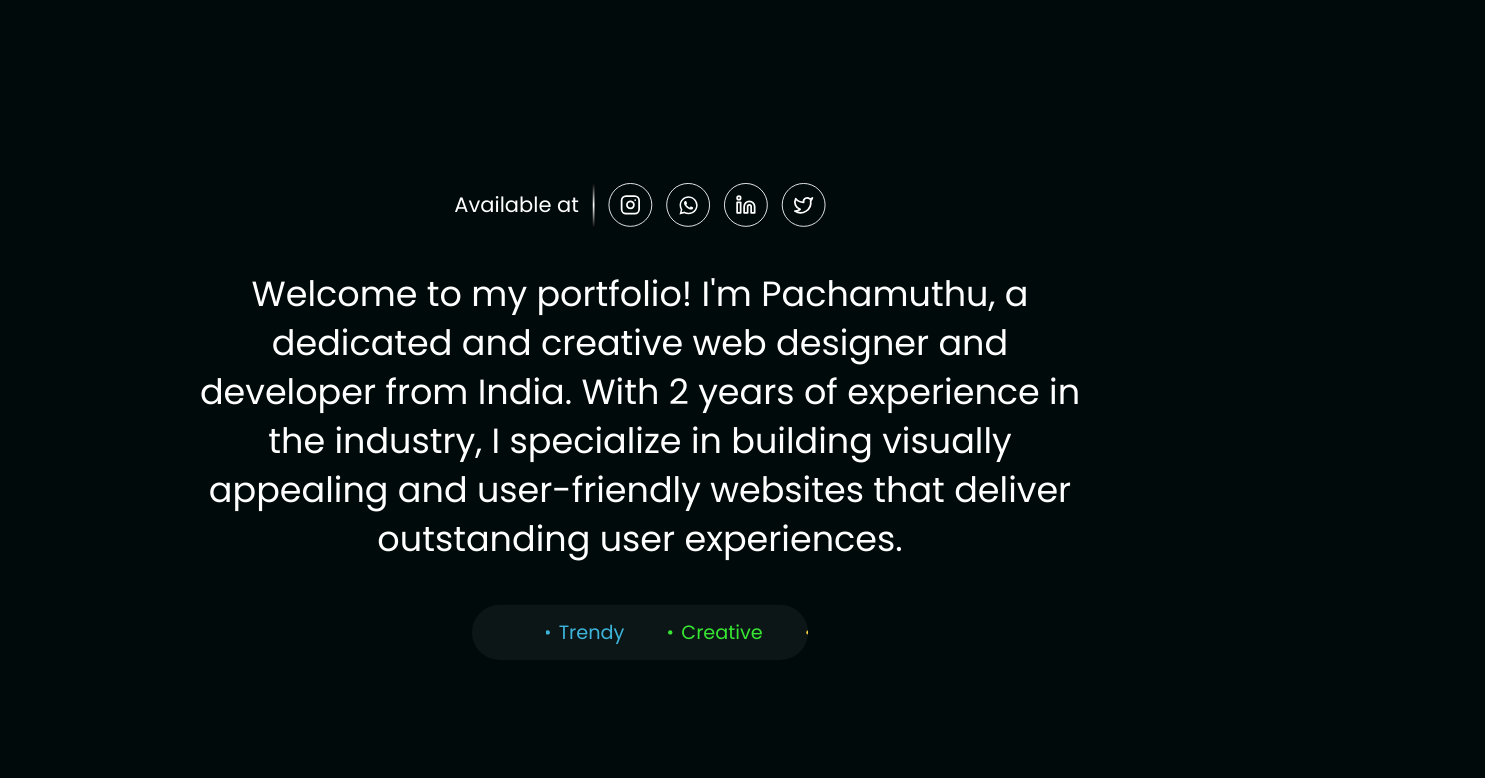
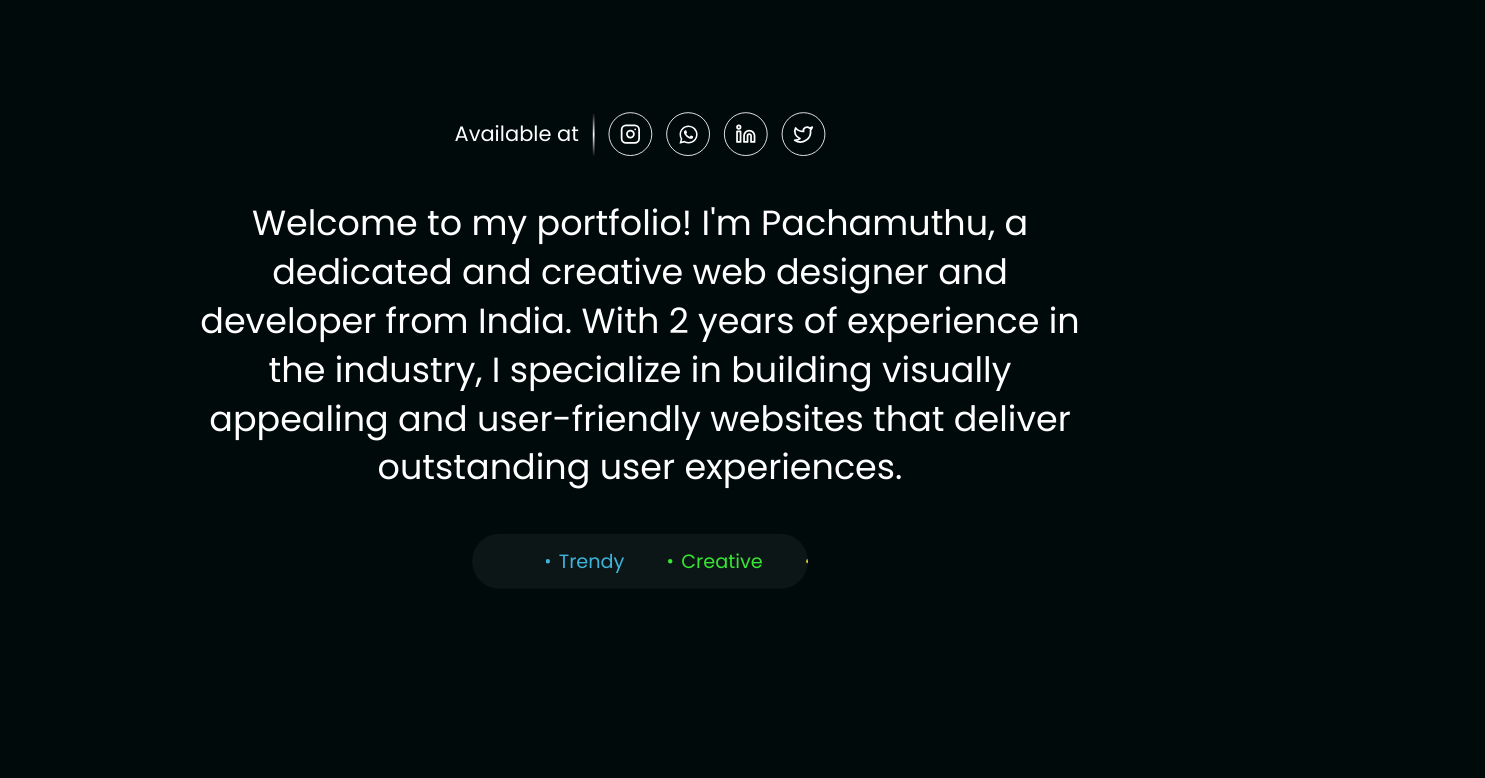
Before and after one commit to pachamuthu5142/pm-portfolio, a Next.js app: page / in a window 1280 px wide. Shown: the part 1082-1860 px from the top of the page, 1485 px wide, since content can reach past the window. Built offline with nearby package versions, Linux system fonts and the light colour scheme.

Commit message:
Add smooth scrolling and prevent horizontal overflow; reorder components in Home

```diff
--- a/src/app/globals.css
+++ b/src/app/globals.css
@@ -14,11 +14,18 @@
   }
 }
 
+html,
+body {
+  overflow-x: hidden;
+  scroll-behavior: smooth;
+}
+
 body {
   color: var(--foreground);
   background: var(--background);
   box-sizing: border-box;
   font-family: "Poppins", sans-serif;
+  position: relative;
 }
 
 @layer utilities {
--- a/src/app/page.tsx
+++ b/src/app/page.tsx
@@ -12,13 +12,13 @@
     <div className="header-and-herosection">
       <Header />
       <HeroSection />
-      <About />
-      <Services />
-      <AboutMe />
-      <Skills />
-      <Projects />
-      <Footer />
     </div>
+    <About />
+    <Services />
+    <AboutMe />
+    <Skills />
+    <Projects />
+    <Footer />
   </>
   );
 }
```
